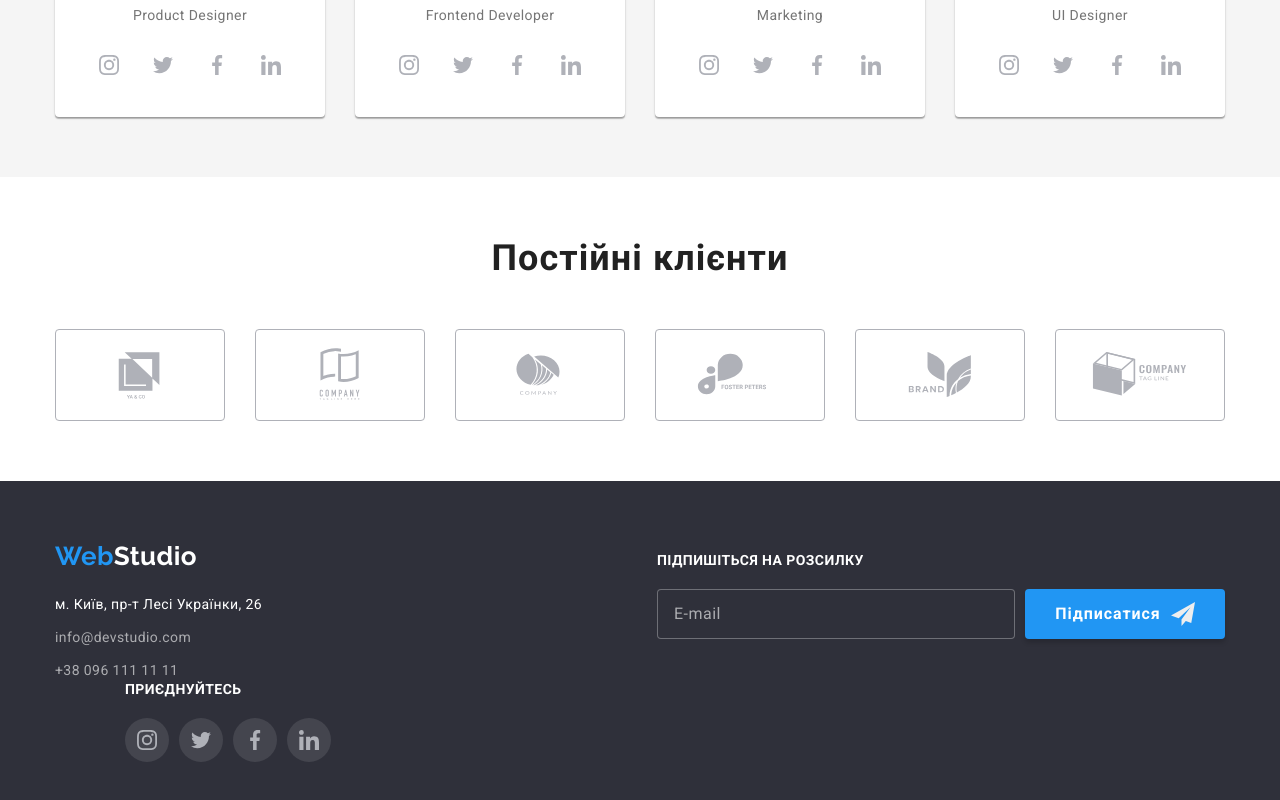
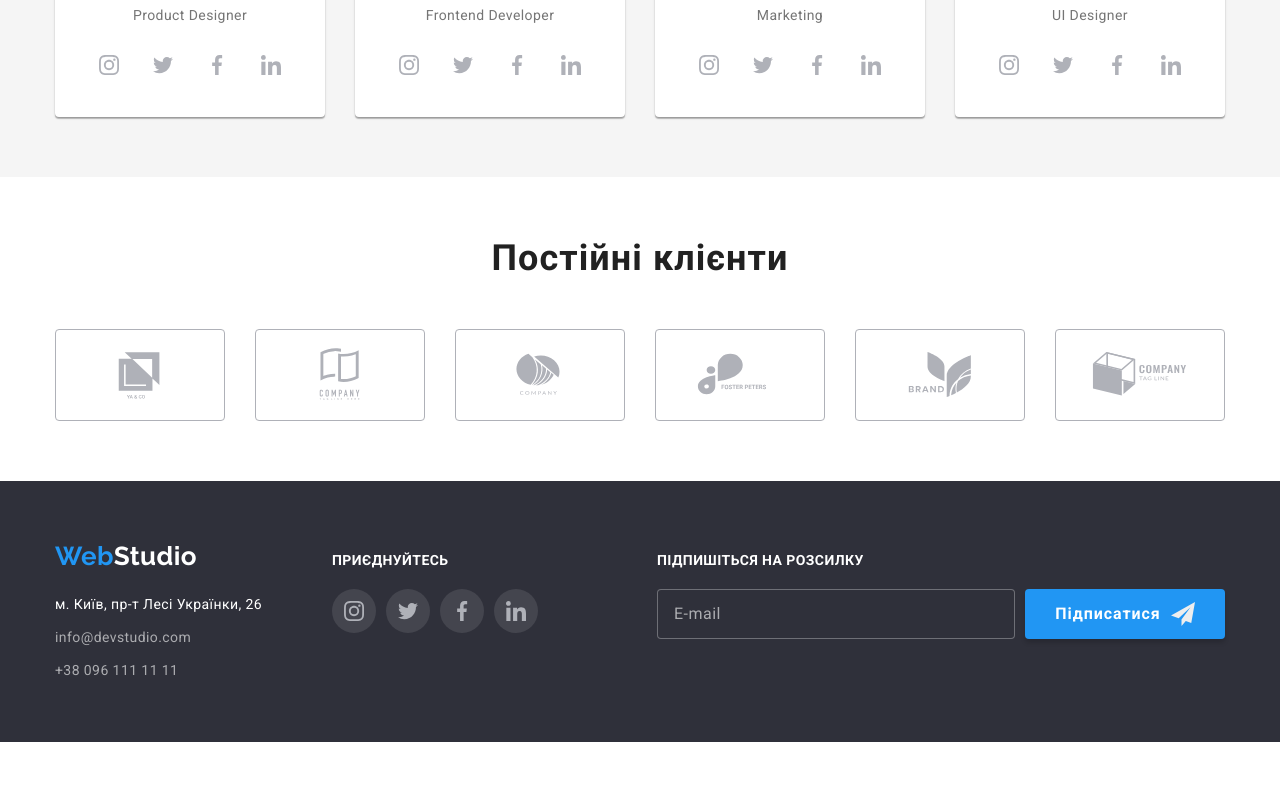
Before and after one commit to NataliiaKr/goit-markup-hw-08, a plain HTML site: page index.html in a window 1280 px wide. Shown: the part 2014-2814 px from the top of the page. After the commit the page ends 2756 px from the top, so only its background shows below. Drawn offline with nearby package versions, Linux system fonts and the light colour scheme.

Commit message:
add footer

```diff
--- a/sass/layouts/_footer-section.scss
+++ b/sass/layouts/_footer-section.scss
@@ -21,13 +21,15 @@
 
 .footer-complex {
 
+    display: block;
+
   @media screen and (min-width: 768px) and (max-width: 1199px) {
     display: flex;
     align-items: center;
     justify-content: center;
   }
 
-  @media screen and (max-width: 1200px) {
+  @media screen and (min-width: 1200px) {
     display: flex;
     align-items: baseline;
   }
```
Also changed, not shown: css/main.css, css/main.min.css, 2 other files.
